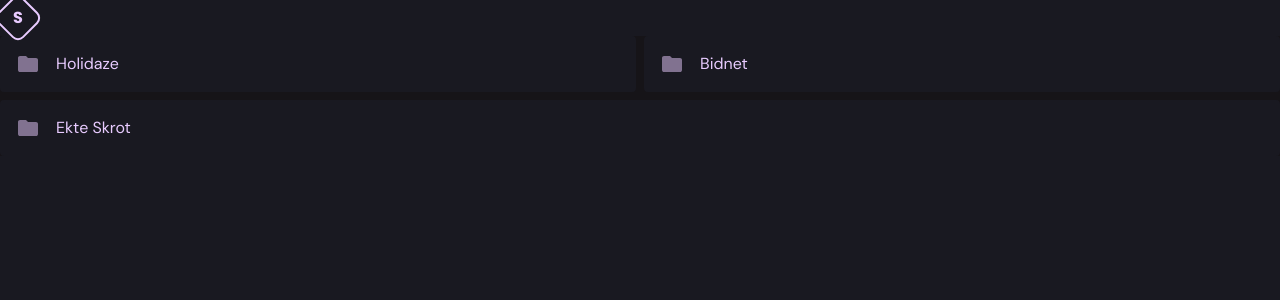
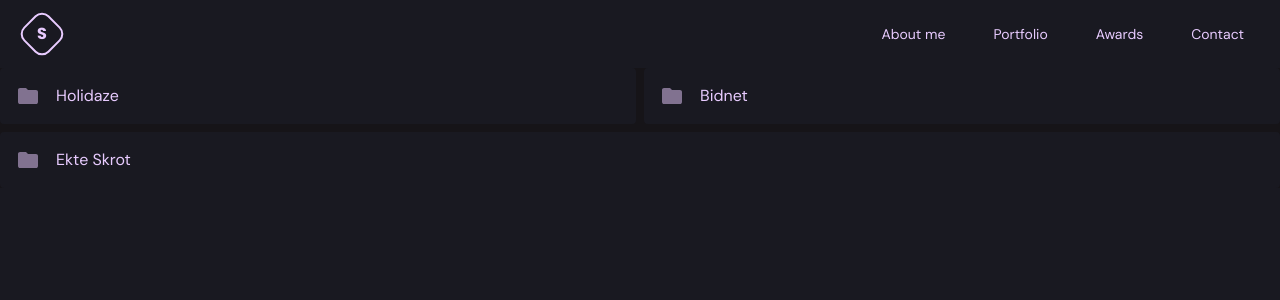
Before and after one commit to sindrebenjamin/portfolio, a React (Vite) app: page / in a window 1280 px wide. Shown: the top 300 px of the page. Built offline with nearby package versions, Linux system fonts and the light colour scheme.

Commit message:
Create header

```diff
--- a/src/components/ButtonLink.jsx
+++ b/src/components/ButtonLink.jsx
@@ -5,6 +5,7 @@ const ButtonLink = ({ href, children, style }) => {
       : "border border-main-100 hover:border-main-550";
   return (
     <a
+      target="_blank"
       className={`${classes} hover:bg-main-550 font-bold text-main-100 transition-colors duration-200 p-3 w-full flex items-center justify-center rounded gap-2`}
       href={href}
     >
--- a/src/components/Header/Logo.jsx
+++ b/src/components/Header/Logo.jsx
@@ -1,7 +1,7 @@
 const Logo = () => {
   return (
     <a
-      className="h-[36px] w-[36px] flex items-center justify-center rounded-lg border-2 border-main-100 rotate-45 hover:bg-main-100 transition-colors duration-200 group"
+      className="h-[36px] w-[36px] flex items-center justify-center rounded-[10px] border-2 border-main-100 rotate-45 hover:bg-main-100 transition-colors duration-200 group"
       href="/"
     >
       <p className="group-hover:text-main-950 font-heading font-bold text-main-100 rotate-[-45deg] duration-200 transition-colors">
--- /dev/null
+++ b/src/components/Header/MenuButton.jsx
@@ -0,0 +1,39 @@
+const MenuButton = ({ isOpen, setIsOpen }) => {
+  function handleClick() {
+    setIsOpen(!isOpen);
+  }
+
+  const baseBackground = "bg-main-100";
+
+  const topClasses = isOpen
+    ? "rotate-[-45deg] bg-main-100"
+    : "translate-y-[-8px]";
+
+  const middleClasses = isOpen ? "bg-main-100 opacity-0" : "";
+
+  const bottomClasses = isOpen ? "rotate-45 bg-main-100" : "translate-y-[8px] ";
+
+  return (
+    <button
+      onClick={handleClick}
+      className="flex flex-col z-20 w-[24px] relative md:hidden"
+    >
+      {/* Top */}
+      <div
+        className={`${baseBackground} ${topClasses} h-[3px] w-full rounded-sm transition-transform duration-100 absolute`}
+      ></div>
+
+      {/* Middle */}
+      <div
+        className={`${baseBackground} ${middleClasses} h-[3px] w-full rounded-sm absolute transition-transform duration-100`}
+      ></div>
+
+      {/* Bottom */}
+      <div
+        className={`${baseBackground} ${bottomClasses} h-[3px] w-full rounded-sm transition-transform duration-100 absolute`}
+      ></div>
+    </button>
+  );
+};
+
+export default MenuButton;
--- /dev/null
+++ b/src/components/Header/Navigation.jsx
@@ -0,0 +1,45 @@
+const links = [
+  {
+    title: "About me",
+    id: "about-me",
+  },
+  {
+    title: "Portfolio",
+    id: "portfolio",
+  },
+  {
+    title: "Awards",
+    id: "awards",
+  },
+  {
+    title: "Contact",
+    id: "contact",
+  },
+];
+
+const Navigation = ({ isOpen, setIsOpen }) => {
+  const navClasses = isOpen
+    ? "translate-x-0"
+    : "translate-x-full md:translate-x-0";
+
+  return (
+    <nav
+      className={`${navClasses} text-main-100 flex flex-col md:flex-row justify-center md:justify-end h-screen md:h-fit w-[80%] md:w-full top-0 right-0 absolute md:static gap-6 items-center bg-primary-color md:bg-transparent z-10 duration-200 transition-transform transform whitespace-nowrap bg-main-900`}
+    >
+      {links.map((link) => {
+        return (
+          <a
+            className="transition-colors duration-200 p-3 md:text-sm hover:bg-main-950 rounded"
+            key={link.id}
+            onClick={() => setIsOpen(false)}
+            href={"#" + link.id}
+          >
+            {link.title}
+          </a>
+        );
+      })}
+    </nav>
+  );
+};
+
+export default Navigation;
--- a/src/components/Header/index.jsx
+++ b/src/components/Header/index.jsx
@@ -1,9 +1,56 @@
+import { useState, useEffect } from "react";
+
 import Logo from "./Logo";
+import Navigation from "./Navigation";
+import MenuButton from "./MenuButton";
 
 const Header = () => {
+  const [isOpen, setIsOpen] = useState(false);
+
+  useEffect(() => {
+    if (isOpen) {
+      document.body.style.overflow = "hidden";
+      document.documentElement.style.overflow = "hidden";
+    } else {
+      document.body.style.overflow = "unset";
+      document.documentElement.style.overflow = "unset";
+      document.body.style.overflowX = "hidden";
+      document.documentElement.style.overflowX = "hidden";
+    }
+
+    return () => {
+      document.body.style.overflow = "unset";
+      document.documentElement.style.overflow = "unset";
+      document.body.style.overflowX = "hidden";
+      document.documentElement.style.overflowX = "hidden";
+    };
+  }, [isOpen]);
+
+  const overlayClasses = isOpen
+    ? "visible opacity-100 z-[9]"
+    : "invisible opacity-0";
+
+  function handleCloseNav() {
+    isOpen ? setIsOpen(!isOpen) : null;
+  }
+
   return (
-    <header>
-      <Logo />
+    <header
+      className={`w-full z-[12] px-4 sm:px-6 py-3 transition-all duration-100`}
+    >
+      <div className="flex justify-between items-center ">
+        <Logo />
+        <div className="items-center gap-8 md:gap-6">
+          <MenuButton isOpen={isOpen} setIsOpen={setIsOpen} />
+
+          <Navigation isOpen={isOpen} setIsOpen={setIsOpen} />
+        </div>
+        {/* Overlay */}
+        <div
+          onClick={handleCloseNav}
+          className={`${overlayClasses} bg-black bg-opacity-60 h-screen w-full left-0 top-0 absolute transition-all duration-200`}
+        ></div>
+      </div>
     </header>
   );
 };
--- a/src/components/MobilePortfolio.jsx
+++ b/src/components/MobilePortfolio.jsx
@@ -41,6 +41,7 @@ const MobilePortfolio = () => {
         {projects[selectedProject].files.map((file, index) => {
           return (
             <MobileFileButton
+              key={index}
               title={index === 0 ? "index.html" : "README.txt"}
               date={file.date}
               href={projects[selectedProject].netlify}
```
